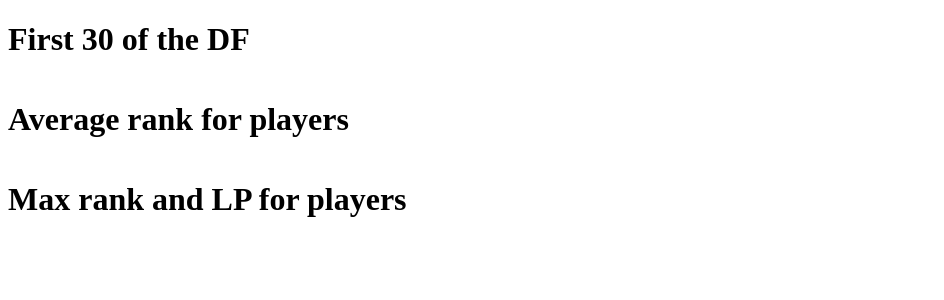
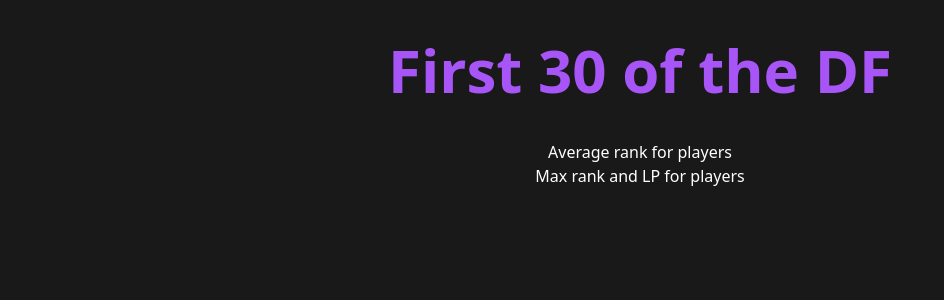
Before and after one commit to samuelpx/LoR-Scraping, a FastAPI app: template webapp/templates/table.html in a window 1280 px wide. Shown: the top 300 px of the page, without its empty margins (0-944 px from the left). Run offline with FastAPI, Linux system fonts and the light colour scheme; the template is opened without the code that fills it, so the values that code supplies are empty; some libraries are stand-ins or nearby versions.

Commit message:
Webapp update, todo updated

```diff
--- a/webapp/templates/table.html
+++ b/webapp/templates/table.html
@@ -1,25 +1,28 @@
 <!DOCTYPE html>
 <html lang="en">
     <head>
+        <title>LoR Rankings</title>
         <meta charset="UTF-8">
         <meta name="viewport" content="width=device-width, initial-scale=1.0">
-    <title>LoR Rankings</title>
+        <script src="https://unpkg.com/htmx.org@1.6.1"></script>
+        <script src="https://cdn.tailwindcss.com"></script>
     </head>
-<body>
-    <h1>First 30 of the DF</h1>
-    <table>
+    <body class="bg-black bg-opacity-90 text-white">
+        <div class="container w-1/2 mx-auto mt-10 text-center">
+            <h1 class="text-6xl font-bold mb-4 text-purple-500">First 30 of the DF</h1>
+            <table class="table-auto -ml-14 mt-10 content-center border-collapse border border-slate-400 bg-gray-800 rounded-lg">
                 <thead>
                     <tr>
                         {% for column in columns %}
-                    <th>{{ column }}</th>
+                        <th class="px-16 border border-slate-300 text-center bg-gray-900 text-purple-400">{{ column }}</th>
                         {% endfor %}
                     </tr>
                 </thead>
                 <tbody>
                     {% for row in rows %}
-                <tr>
+                    <tr class="border-b border-gray-700">
                         {% for value in row %}
-                        <td>{{ value }}</td>
+                        <td class="border border-slate-300 text-center py-2 px-8">{{ value }}</td>
                         {% endfor %}
                     </tr>
                     {% endfor %}
@@ -63,5 +66,6 @@
                     {% endfor %}
                 </tbody>
             </table>
+        </div>
     </body>
 </html>
```
Lines whose indentation alone changed are shown as unchanged.
